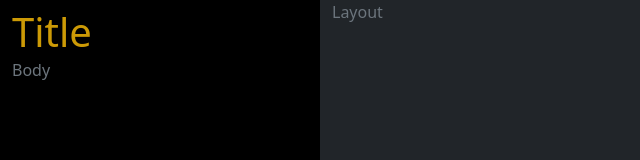
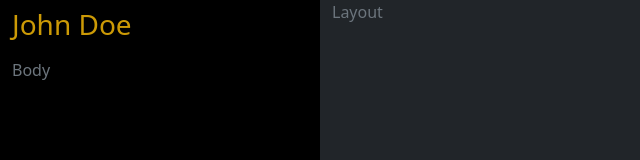
Before and after one commit to mineot/website, a React (Vite) app: page / in a window 1280 px wide. Shown: the top 160 px of the page, without its empty margins (0-640 px from the left). Built offline with nearby package versions, Linux system fonts and the light colour scheme.

Commit message:
alpha/react - add document data

```diff
--- a/src/assets/layout.scss
+++ b/src/assets/layout.scss
@@ -125,14 +125,14 @@ div::-webkit-scrollbar-thumb {
       flex-direction: row;
 
       .title {
-        @extend .h1;
+        @extend .h3;
         @extend .text-secondary;
-        flex: 0;
+        flex: 1;
       }
 
       .close {
         text-align: end;
-        flex: 1;
+        flex: 0;
       }
     }
   }
--- a/src/core/doc/default-doc.ts
+++ b/src/core/doc/default-doc.ts
@@ -1,6 +1,6 @@
-import { DocumentFacade } from "@/core/doc/document";
+import { Document } from "@/core/doc/document";
 
-export const DefaultDocument: DocumentFacade = {
+export const DefaultDocument: Document = {
   name: "John Doe",
   photo: "https://placehold.co/800x600",
   title: "Job Title",
--- a/src/core/doc/index.ts
+++ b/src/core/doc/index.ts
@@ -1,6 +1,6 @@
 import { DefaultDocument } from "@/core/doc/default-doc";
-import { DocumentFacade } from "@/core/doc/document";
+import { Document } from "@/core/doc/document";
 
-const document: DocumentFacade = DefaultDocument;
+const document: Document = DefaultDocument;
 
 export { document };
--- a/src/views/components/layout/navbar.tsx
+++ b/src/views/components/layout/navbar.tsx
@@ -1,8 +1,12 @@
+import { document } from "@/core/doc";
+
 export function Navbar() {
   return (
     <nav className="navbar bg-primary">
       <div className="container-fluid">
-        <a className="navbar-brand text-secondary">Navbar</a>
+        <a className="navbar-brand text-secondary">
+          <span>{document.name}</span>
+        </a>
         <div className="d-flex">
           <button
             type="button"
--- a/src/views/components/layout/sidebar.tsx
+++ b/src/views/components/layout/sidebar.tsx
@@ -1,3 +1,5 @@
+import { document } from "@/core/doc";
+
 export interface Props {
   showClose?: boolean;
 }
@@ -22,7 +24,9 @@ export function Sidebar(props: Props) {
     <div className="sidebar">
       <div className="header">
         <div className="header-container">
-          <div className="title">Title</div>
+          <div className="title">
+            <span>{document.name}</span>
+          </div>
           <div className="close">{buttons}</div>
         </div>
       </div>
```
Also changed, not shown: src/core/doc/document.ts (+10 -8 lines).
